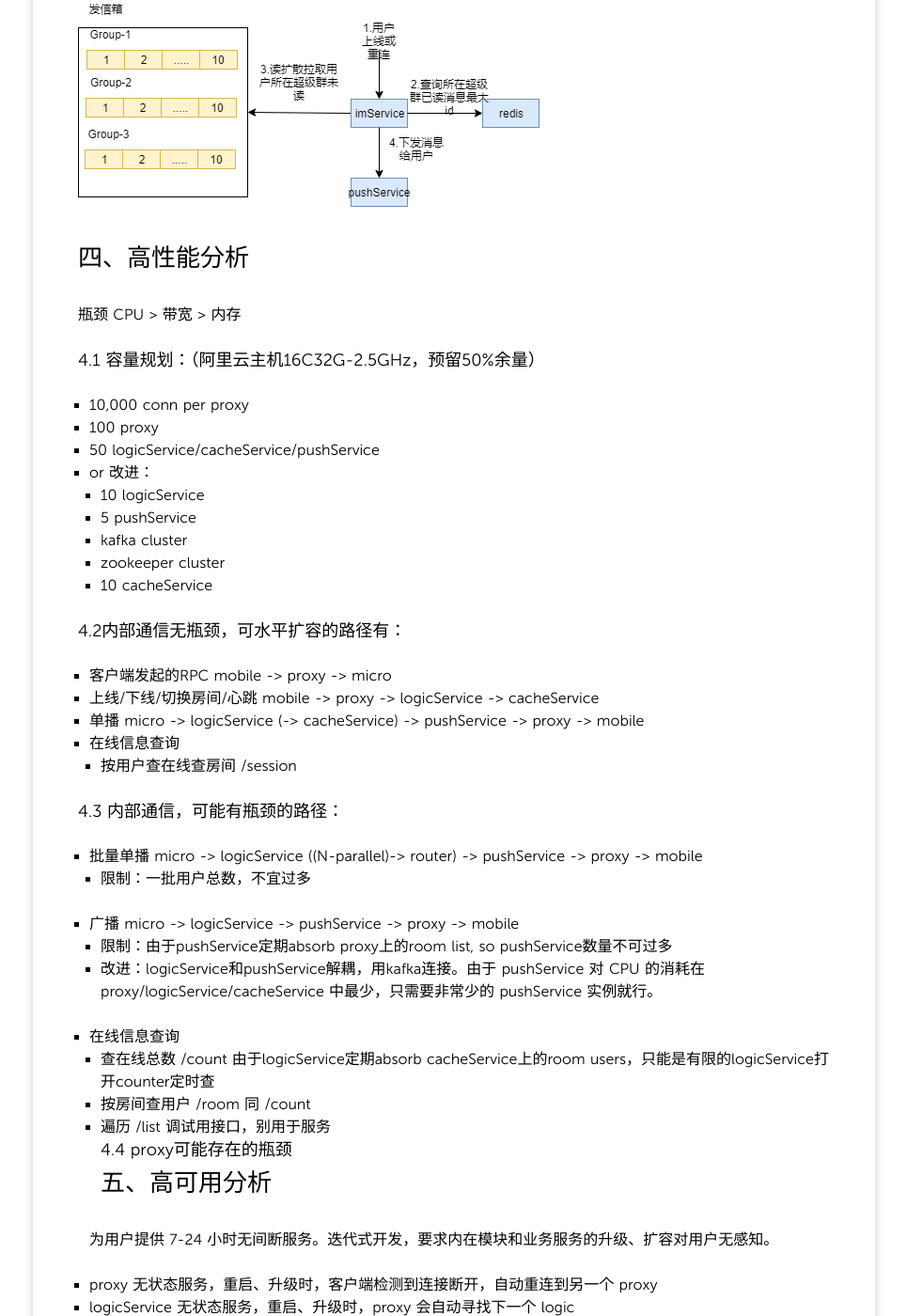
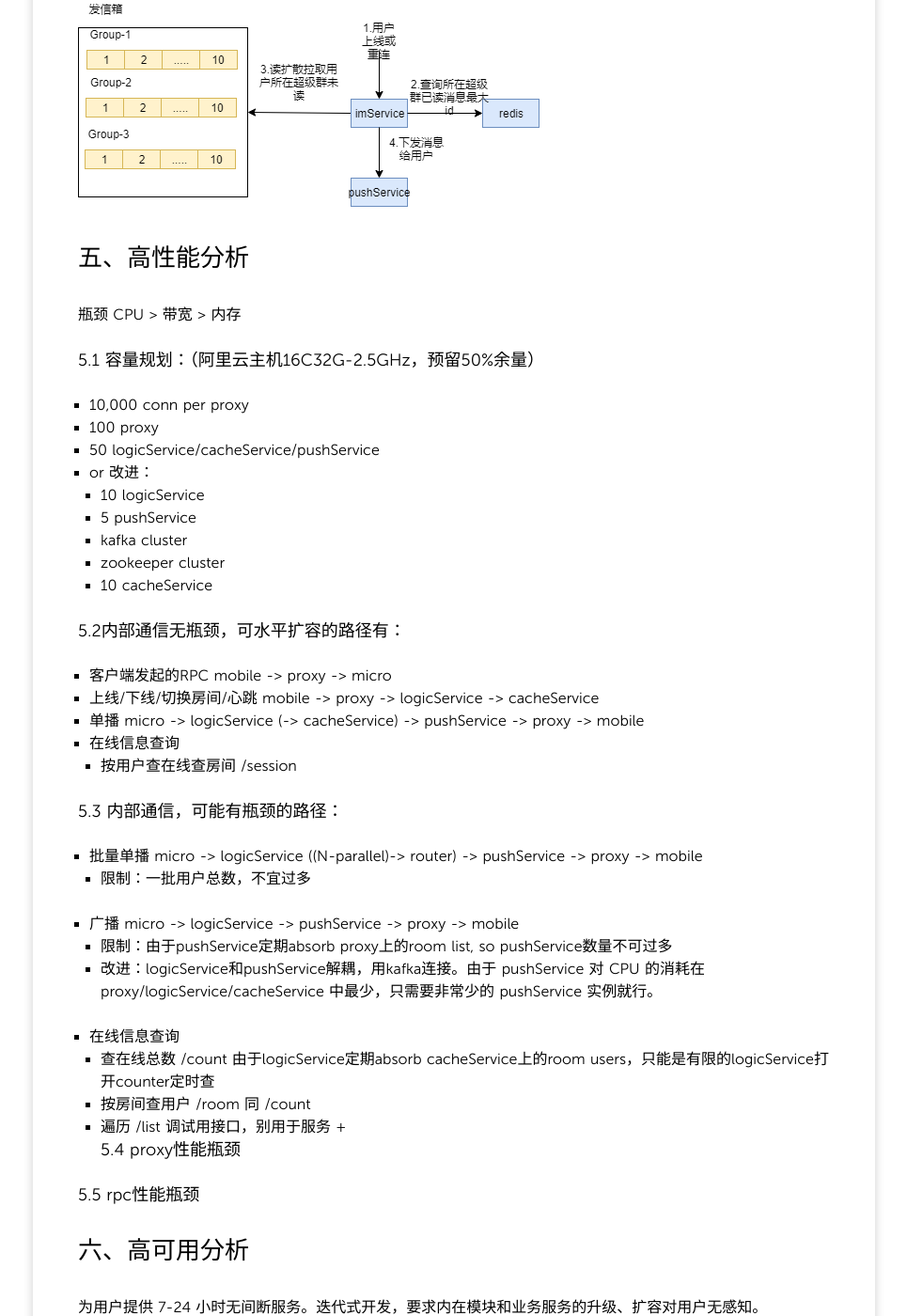
Before and after one commit to zhangchuhu/zhangchuhu.github.io, a Jekyll site: the page built from _posts/2020/2020-1-3-IM消息系统的设计和实现.md, in a window 1280 px wide and 1400 px high, scrolled down 3347 px. Shown: the whole window at 94% size, without its empty margins (157-1122 px from the left). Built offline with Jekyll 4.4.1, drawn with Linux system fonts in a browser that asks for light colours; comment, search, counter and statistics services are not loaded; some of the changed text lies outside the part shown.

Commit message:
feature:IM系统的设计和实现

```diff
--- a/_posts/2020/2020-1-3-IM消息系统的设计和实现.md
+++ b/_posts/2020/2020-1-3-IM消息系统的设计和实现.md
@@ -87,11 +87,11 @@ cacheService 维护全局在线用户，是一个二级map `user_id -> conn_id -
 
 ![](https://zhangchuhu.github.io/image/SuperGroupChat.png)
 
-## 四、高性能分析
+## 五、高性能分析
 
   瓶颈 CPU > 带宽 > 内存
 
-### 4.1 容量规划：（阿里云主机16C32G-2.5GHz，预留50%余量）
+### 5.1 容量规划：（阿里云主机16C32G-2.5GHz，预留50%余量）
 
 * 10,000 conn per proxy
 * 100 proxy
@@ -105,7 +105,7 @@ cacheService 维护全局在线用户，是一个二级map `user_id -> conn_id -
 
 
 
-### 4.2内部通信无瓶颈，可水平扩容的路径有：
+### 5.2内部通信无瓶颈，可水平扩容的路径有：
 
 * 客户端发起的RPC mobile -> proxy -> micro
 * 上线/下线/切换房间/心跳 mobile -> proxy -> logicService -> cacheService
@@ -113,7 +113,7 @@ cacheService 维护全局在线用户，是一个二级map `user_id -> conn_id -
 * 在线信息查询
   + 按用户查在线查房间 /session
 
-### 4.3 内部通信，可能有瓶颈的路径：
+### 5.3 内部通信，可能有瓶颈的路径：
 
 * 批量单播  micro -> logicService ((N-parallel)-> router) -> pushService -> proxy -> mobile
   + 限制：一批用户总数，不宜过多
@@ -124,8 +124,12 @@ cacheService 维护全局在线用户，是一个二级map `user_id -> conn_id -
   + 查在线总数 /count 由于logicService定期absorb cacheService上的room users，只能是有限的logicService打开counter定时查
   + 按房间查用户 /room 同 /count
   + 遍历 /list 调试用接口，别用于服务
-### 4.4 proxy可能存在的瓶颈
-## 五、高可用分析
+  +
+### 5.4 proxy性能瓶颈
+
+### 5.5 rpc性能瓶颈
+
+## 六、高可用分析
 
    为用户提供 7-24 小时无间断服务。迭代式开发，要求内在模块和业务服务的升级、扩容对用户无感知。
 
```
Also changed, not shown: other parts of _posts/2020/2020-1-3-IM消息系统的设计和实现.md (+2 -2 lines).
